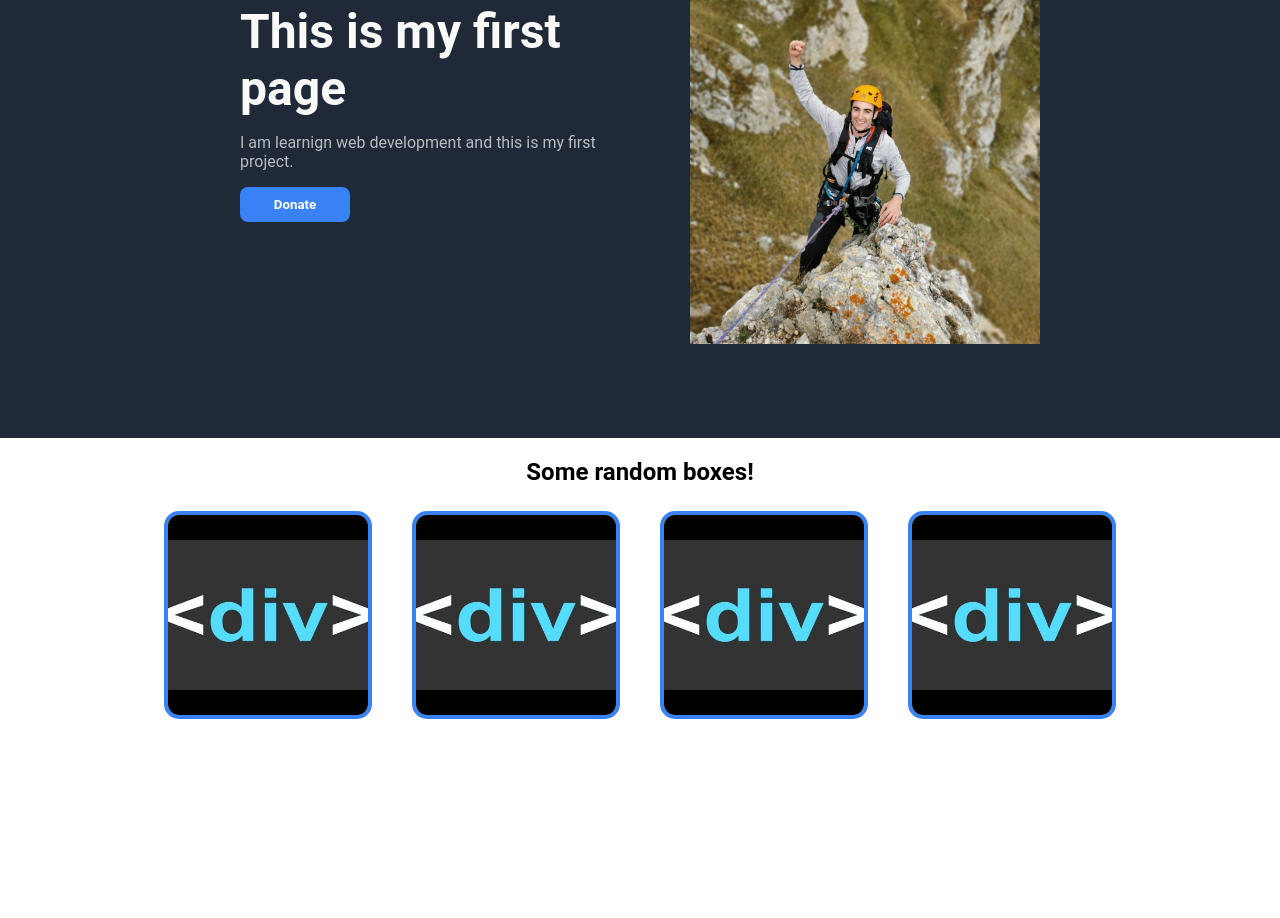
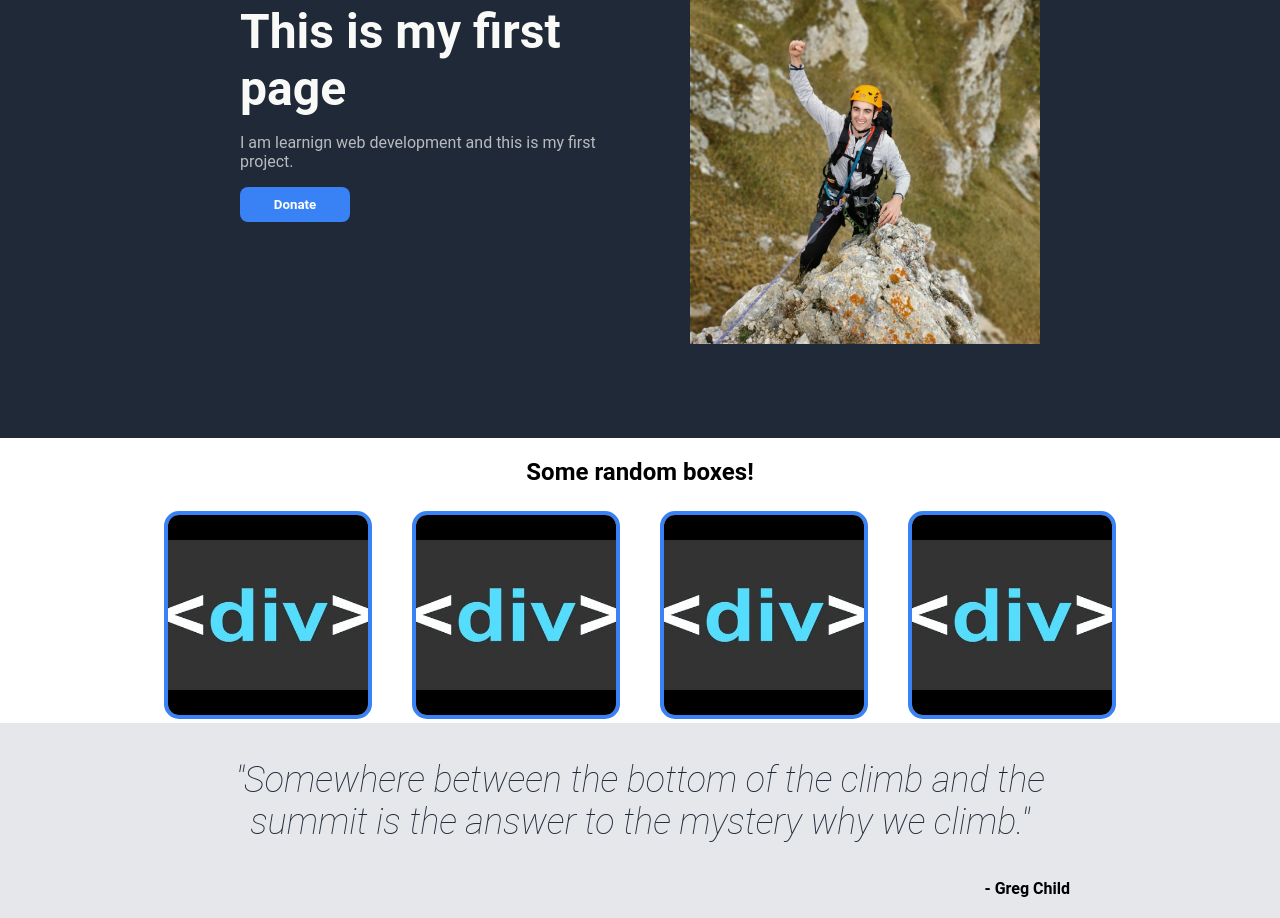
Before and after one commit to denisbicakcic00/LandingPage, a plain HTML site: page index.html in a window 1280 px wide. Shown: the part 312-1230 px from the top of the page. Before the commit the page ends 1035 px from the top, so only its background shows below. Drawn offline with Linux system fonts and the light colour scheme.

Commit message:
Added and styled quotation part

```diff
--- a/index.html
+++ b/index.html
@@ -49,6 +49,13 @@
             </div>
         </div>
 
+        <div class="bx quote">
+            <p>"Somewhere between the bottom of the climb and the summit is the answer to the mystery why we climb."</p>
+            <b>
+                - Greg Child
+            </b>
+        </div>
+
     </div>
 </body>
 </html>
--- a/styles.css
+++ b/styles.css
@@ -105,3 +105,25 @@ h1 {
     border-radius: 15px;
     margin: 5px 20px 0px 20px;
 }
+
+.quote {
+    display: flex;
+    flex-direction: column;
+    background-color: #E5E7EB;
+    padding: 0px 200px;
+}
+
+.quote p {
+    font-size: 36px;
+    color: #1F2937;
+    font-style: italic;
+    font-weight: lighter;
+    font-family: 'Roboto', arial;
+}
+
+.quote b {
+    padding-bottom: 20px;
+    padding-right: 10px;
+    font-family: 'Roboto', arial;
+    text-align: right;
+}
```
